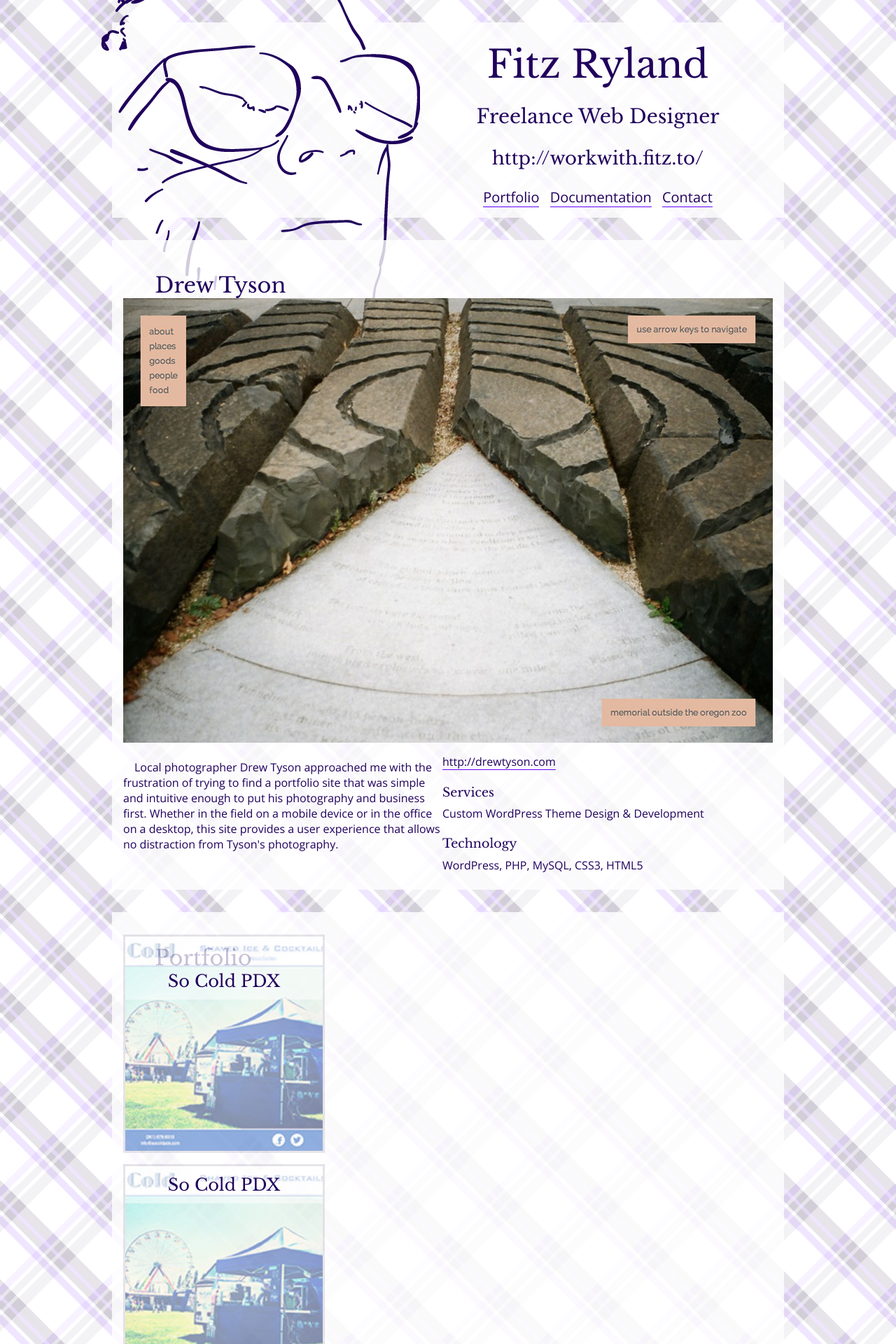
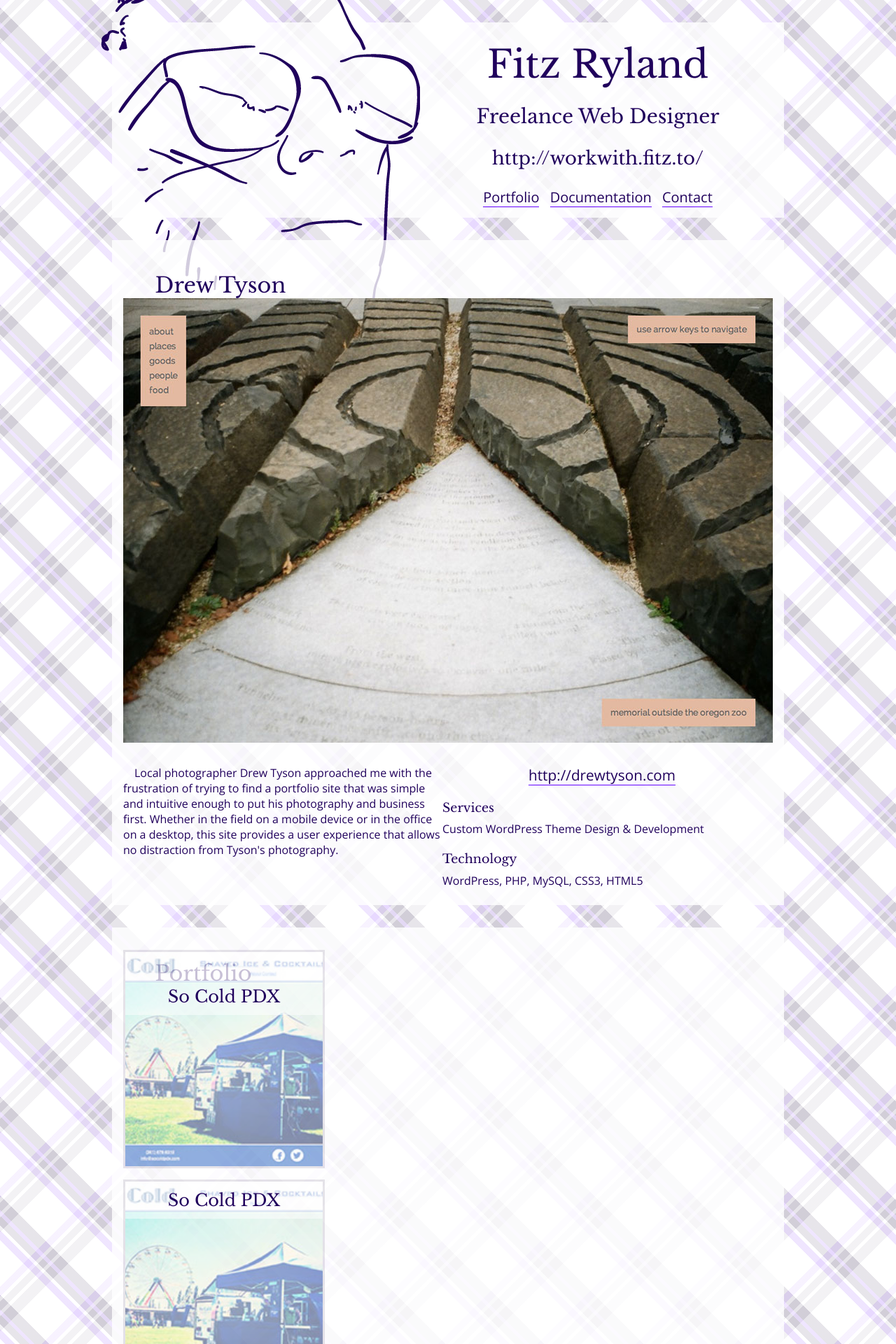
Before and after one commit to fitzryland/workwithfitzto, a Jekyll site: the page built from make/_posts/2013-02-01-Drew-Tyson.MARKDOWN, in a window 1280 px wide. Shown: the top 1920 px of the page at 70% size. Built offline with Jekyll 4.4.1, drawn with Linux system fonts in a browser that asks for light colours; nearby versions of some CDN libraries; comment, search, counter and statistics services are not loaded.

Commit message:
a bunch of alignment changes

```diff
--- a/_layouts/single-make.html
+++ b/_layouts/single-make.html
@@ -2,26 +2,31 @@
   <section>
   	<h1 class="section-title">{{ page.title }}</h1>
     <p class="clear"></p>
-    <span data-picture data-alt="{{ page.imgAlt }}">
+    <span data-picture data-alt="{{ page.imgAlt }}" class="portfolio-image">
       <span data-src="../images/{{ page.img }}-small.jpg"></span>
       <span data-src="../images/{{ page.img }}-medium.jpg" data-media="(min-width: 768px)"></span>
       <span data-src="../images/{{ page.img }}-large.jpg" data-media="(min-width: 979px)"></span>
 
       <noscript><img src="../images/{{ page.img }}-small.jpg" alt="{{ page.imgAlt }}"></noscript>
     </span>
-    <!-- <img src="../images/{{ page.img }}.jpg" alt="{{ page.title }}" class="portfolio-image"> -->
     <div class="portfolio-description">
       {{ content }}
     </div>
     <div class="portfolio-meta">
-      <a href="{{ page.link }}" target="_blank">{{ page.link }}</a>
+      <p class="portfolio-link">
+        <a href="{{ page.link }}" target="_blank">{{ page.link }}</a>
+      </p>
       {% if page.services %}
-        <h5>Services</h5>
-        <p>{{ page.services }}</p>
+        <div class="portfolio-services">
+          <h5>Services</h5>
+          <p>{{ page.services }}</p>
+        </div>
       {% endif %}
       {% if page.tech %}
+      <div class="portfolio-technology">
         <h5>Technology</h5>
         <p>{{ page.tech }}</p>
+      </div>
       {% endif %}
     </div>
   </section>
--- a/css/main.css
+++ b/css/main.css
@@ -186,6 +186,10 @@
 
 .section-title {
   padding-left: 0.5em; }
+  @media only screen and (min-width: 768px) and (max-width: 979px) {
+    .section-title {
+      float: left;
+      width: 10.2em; } }
   @media only screen and (min-width: 768px) {
     .section-title {
       padding-left: 1.5em; } }
@@ -195,6 +199,13 @@
       .section-title:nth-child(2n-1) {
         margin-right: 0; } }
 
+@media only screen and (min-width: 768px) and (max-width: 979px) {
+  .section-desc {
+    float: left;
+    margin-top: 1em;
+    width: 18.5em; }
+    .section-desc:nth-child(2n-1) {
+      margin-right: 1em; } }
 @media only screen and (min-width: 979px) {
   .section-desc {
     width: 28.3em; } }
@@ -286,14 +297,26 @@
   .document-content {
     width: 40em; } }
 
-@media only screen and (min-width: 768px) and (max-width: 979px) {
+@media only screen and (min-width: 979px) {
   .latest-posts-title {
-    float: left;
-    width: 8.7em; } }
+    width: 15.5em; } }
 
-.portfolio-image {
-  display: block;
-  margin: 0 auto; }
+h1.section-title {
+  width: auto; }
+
+.portfolio-image img {
+  margin-bottom: 1em; }
+
+.portfolio-link {
+  margin: 1em 0;
+  text-align: center; }
+  @media only screen and (min-width: 768px) {
+    .portfolio-link {
+      font-size: 1.3em;
+      margin: 1.5em 0 1em; } }
+  @media only screen and (min-width: 979px) {
+    .portfolio-link {
+      margin-top: 0; } }
 
 @media only screen and (min-width: 979px) {
   .portfolio-description, .portfolio-meta {
@@ -304,9 +327,27 @@
     .portfolio-description:nth-child(2n-1), .portfolio-meta:nth-child(2n-1) {
       margin-right: 1em; } }
 
+@media only screen and (min-width: 979px) {
+  .portfolio-description p:first-child {
+    margin-top: 0; } }
+
+@media only screen and (min-width: 768px) and (max-width: 979px) {
+  .portfolio-services, .portfolio-technology {
+    float: left;
+    margin-top: 1em;
+    width: 18.5em; }
+    .portfolio-services:nth-child(2n-1), .portfolio-technology:nth-child(2n-1) {
+      margin-right: 1em; } }
+
+.make .section-title {
+  float: none;
+  width: auto; }
 @media only screen and (min-width: 768px) {
   .make h2.section-title {
     float: left;
+    width: 10.25em; } }
+@media only screen and (min-width: 979px) {
+  .make h2.section-title {
     width: 15.5em; } }
 @media only screen and (min-width: 768px) and (max-width: 979px) {
   .make .project-thumb {
--- a/notes.txt
+++ b/notes.txt
@@ -1,12 +1,13 @@
 TODO
 - correct images
 	- logo image -> needs to be resized
-	- project images
+	- project images -> desctop view images are stretched -> need to be replaced with correct size
 - Add image meta
 	- dimentions
 	- alt
 	- meta
-
+- single-make -> section-desc needs better alignment with title
+- add smooth scroll
 
 TODD NOTES
 - Project skills listed under link
```
Also changed, not shown: css/main.scss (+41 -5 lines).
